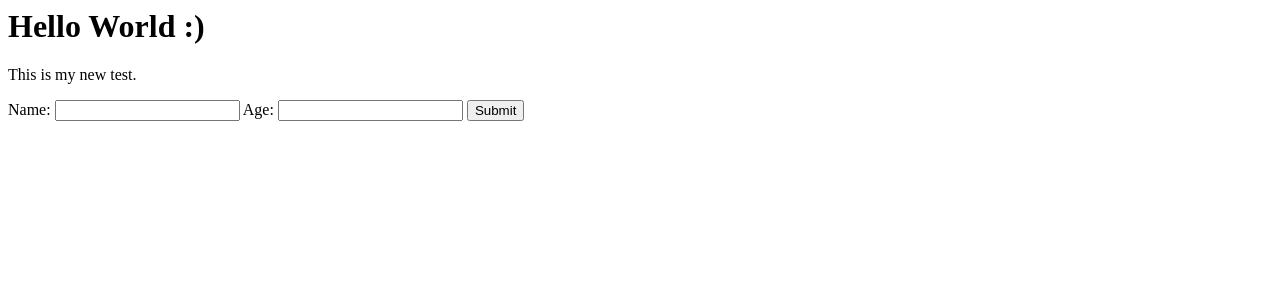
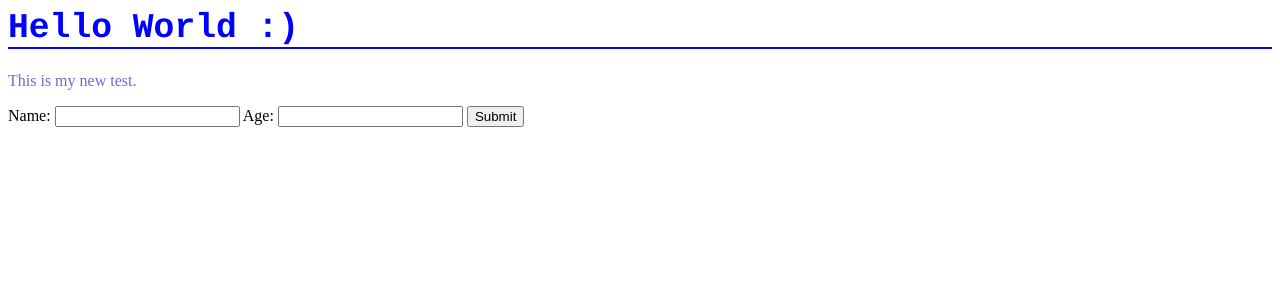
Before and after one commit to robbieyyy/sse_lab2, a Flask app: page / in a window 1280 px wide. Shown: the top 300 px of the page. Run offline with Flask 3, Linux system fonts and the light colour scheme.

Commit message:
Four commit message

```diff
--- a/api/templates/index.html
+++ b/api/templates/index.html
@@ -1,6 +1,23 @@
 <html>
 	<head>
 	</head>
+	<style type="text/css">
+      	h1 {
+        	font-family: courier, courier-new, serif;
+        	font-size: 26pt;
+       		color: blue;
+        	border-bottom: 2px solid blue;
+      	}
+      	p {
+        	font-family, arial, verdana, sans-serif;
+        	font-size: 12pt;
+        	color: #6B6BD7;
+      	}
+      	.red_txt {
+        	color: red;
+      	}
+    	</style>
+
 	<body>
 		<h1>Hello World :)</h1>
 		<p>This is my new test.</p>
```
